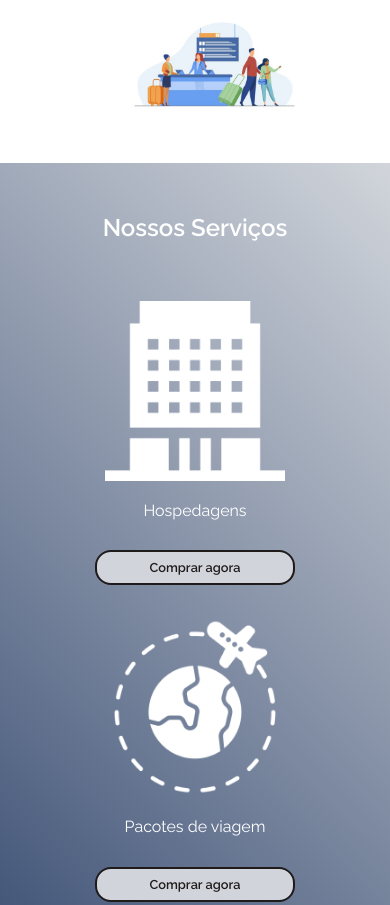
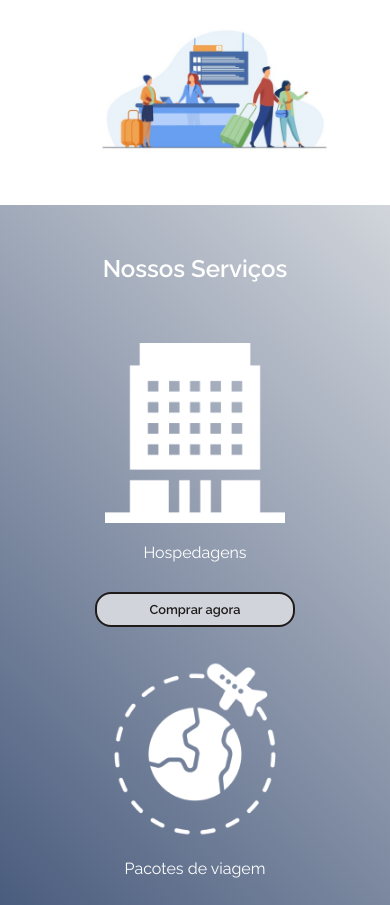
Before and after one commit to matheusvieira17/flex-turismo, a plain HTML site: page index.html in a window 390 px wide. Shown: the part 947-1852 px from the top of the page. Drawn offline with Linux system fonts and the light colour scheme.

Commit message:
Update mobile.css

```diff
--- a/css/responsivo/mobile.css
+++ b/css/responsivo/mobile.css
@@ -78,11 +78,11 @@
     }
 
     .presentation img {
-        width: 50%;
+        width: 70%;
     }
 
     .section-services {
-        margin-top: 10%;
+        margin-top: 2rem;
     }
 
     .footer-container {
```
